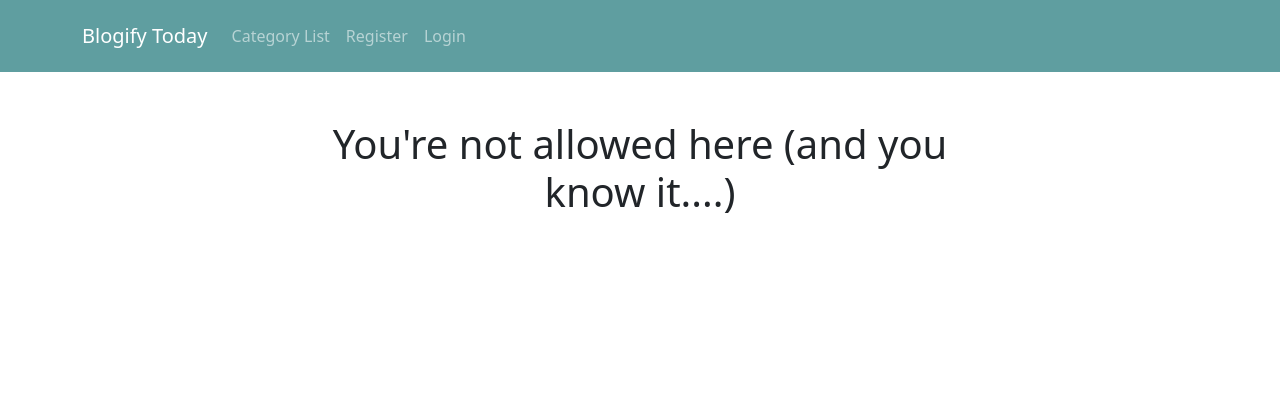
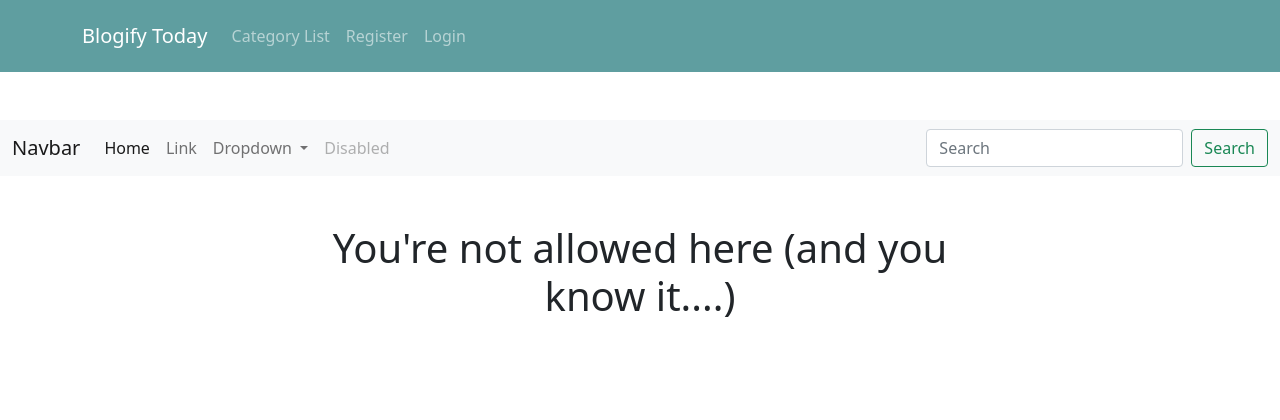
Before and after one commit to joeblinx39/djangoblogcms, a Django app: page /add_category/ in a window 1280 px wide. Shown: the top 420 px of the page. Run offline with Django 4.2, Linux system fonts and the light colour scheme; some libraries are stand-ins or nearby versions.

Commit message:
first commit

```diff
--- a/blogify/templates/base.html
+++ b/blogify/templates/base.html
@@ -7,14 +7,12 @@
   <meta name="viewport" content="width=device-width, initial-scale=1" />
 
   <title>{% block title %} Blogify {% endblock %}</title>
-  <!-- CSS Files -->
-  <link rel="stylesheet" href="{% static 'css/bootstrap.min.css' %}">
-  <link rel="stylesheet" href="{% static 'css/bootstrap.css' %}">
-  <!-- JavaScripts Files -->
-  <script src="{% static 'js/bootstrap.min.js' %}"></script>
-  <script src="{% static 'js/bootstrap.js' %}"></script>
-  <script src="{% static 'js/popper.min.js' %}"></script>
-  <script src="{% static 'js/jquery.min.js' %}"></script>
+  <link href="https://cdn.jsdelivr.net/npm/bootstrap@5.0.2/dist/css/bootstrap.min.css" rel="stylesheet" integrity="sha384-EVSTQN3/azprG1Anm3QDgpJLIm9Nao0Yz1ztcQTwFspd3yD65VohhpuuCOmLASjC" crossorigin="anonymous">
+<script src="https://cdn.jsdelivr.net/npm/bootstrap@5.0.2/dist/js/bootstrap.bundle.min.js" integrity="sha384-MrcW6ZMFYlzcLA8Nl+NtUVF0sA7MsXsP1UyJoMp4YLEuNSfAP+JcXn/tWtIaxVXM" crossorigin="anonymous"></script>
+
+<script src="https://cdn.jsdelivr.net/npm/@popperjs/core@2.9.2/dist/umd/popper.min.js" integrity="sha384-IQsoLXl5PILFhosVNubq5LC7Qb9DXgDA9i+tQ8Zj3iwWAwPtgFTxbJ8NT4GN1R8p" crossorigin="anonymous"></script>
+<script src="https://cdn.jsdelivr.net/npm/bootstrap@5.0.2/dist/js/bootstrap.min.js" integrity="sha384-cVKIPhGWiC2Al4u+LWgxfKTRIcfu0JTxR+EQDz/bgldoEyl4H0zUF0QKbrJ0EcQF" crossorigin="anonymous"></script>
+
   <style>
     a {
       text-decoration: none;
@@ -57,7 +55,7 @@
           </li>
         </ul>
         {% if user.is_authenticated %}
-        <ul class="navbar-nav my-2 my-lg-0">
+        <ul  class="d-flex navbar-nav">
           <li class="nav-item">
             {% if user.profile.profile_pic %}
                 <img src="{{ user.profile.profile_pic.url }}" alt="" style="height: 50px;"
@@ -71,7 +69,7 @@
                 {% endif %}
           </li>
 
-          <li class="nav-item dropdown">
+          <li class="nav-item dropdown me-2">
             <a class="nav-link dropdown-toggle" role="button" data-bs-toggle="dropdown" aria-expanded="false">
               {{ user.first_name }} {{ user.last_name }}</a>
 
@@ -102,6 +100,43 @@
     </div>
   </nav>
   <br><br>
+  <nav class="navbar navbar-expand-lg navbar-light bg-light">
+    <div class="container-fluid">
+      <a class="navbar-brand" href="#">Navbar</a>
+      <button class="navbar-toggler" type="button" data-bs-toggle="collapse" data-bs-target="#navbarSupportedContent" aria-controls="navbarSupportedContent" aria-expanded="false" aria-label="Toggle navigation">
+        <span class="navbar-toggler-icon"></span>
+      </button>
+      <div class="collapse navbar-collapse" id="navbarSupportedContent">
+        <ul class="navbar-nav me-auto mb-2 mb-lg-0">
+          <li class="nav-item">
+            <a class="nav-link active" aria-current="page" href="#">Home</a>
+          </li>
+          <li class="nav-item">
+            <a class="nav-link" href="#">Link</a>
+          </li>
+          <li class="nav-item dropdown">
+            <a class="nav-link dropdown-toggle" href="#" id="navbarDropdown" role="button" data-bs-toggle="dropdown" aria-expanded="false">
+              Dropdown
+            </a>
+            <ul class="dropdown-menu" aria-labelledby="navbarDropdown">
+              <li><a class="dropdown-item" href="#">Action</a></li>
+              <li><a class="dropdown-item" href="#">Another action</a></li>
+              <li><hr class="dropdown-divider"></li>
+              <li><a class="dropdown-item" href="#">Something else here</a></li>
+            </ul>
+          </li>
+          <li class="nav-item">
+            <a class="nav-link disabled" href="#" tabindex="-1" aria-disabled="true">Disabled</a>
+          </li>
+        </ul>
+        <form class="d-flex">
+          <input class="form-control me-2" type="search" placeholder="Search" aria-label="Search">
+          <button class="btn btn-outline-success" type="submit">Search</button>
+        </form>
+      </div>
+    </div>
+  </nav>
+  <br><br>
 
   <!-- Page content-->
   {% block content %}
```
